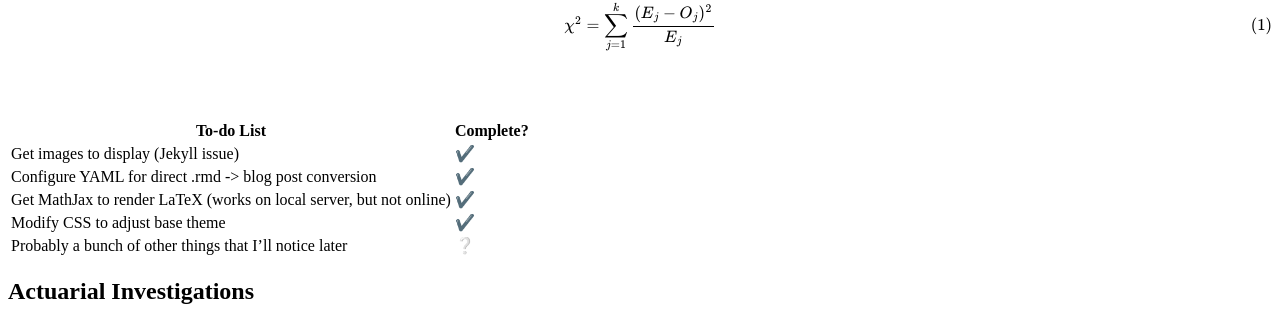
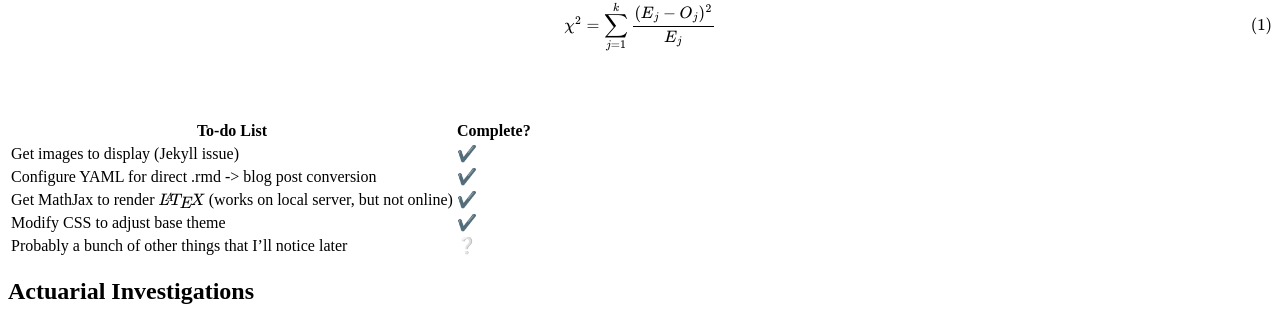
Before and after one commit to JoeKnittel/joeknittel.github.io, a Jekyll site: the page built from _posts/2021-01-13-Hello,-World!.md, in a window 1280 px wide. Shown: the part 1046-1371 px from the top of the page. Built offline with Jekyll 4.4.1, drawn with Linux system fonts in a browser that asks for light colours; formulas are drawn with MathJax 3.

Commit message:
Update 2021-01-13-Hello,-World!.md

```diff
--- a/_posts/2021-01-13-Hello,-World!.md
+++ b/_posts/2021-01-13-Hello,-World!.md
@@ -44,10 +44,10 @@ $$\chi^2 = \sum_{j=1}^k \frac{(E_j-O_j)^2}{E_j}$$
 
 <br><br>
 
-| To-do List                                                          | Complete? |
-| ------------------------------------------------------------------- | --------- |
-| Get images to display (Jekyll issue)                                | ✔️        |
-| Configure YAML for direct .rmd -> blog post conversion              | ✔️        |
-| Get MathJax to render LaTeX (works on local server, but not online) | ✔️        |
-| Modify CSS to adjust base theme                                     | ✔️        |
-| Probably a bunch of other things that I'll notice later             | ❔        |
+| To-do List                                                             | Complete? |
+| ---------------------------------------------------------------------- | --------- |
+| Get images to display (Jekyll issue)                                   | ✔️        |
+| Configure YAML for direct .rmd -> blog post conversion                 | ✔️        |
+| Get MathJax to render $\LaTeX$ (works on local server, but not online) | ✔️        |
+| Modify CSS to adjust base theme                                        | ✔️        |
+| Probably a bunch of other things that I'll notice later                | ❔        |
```
